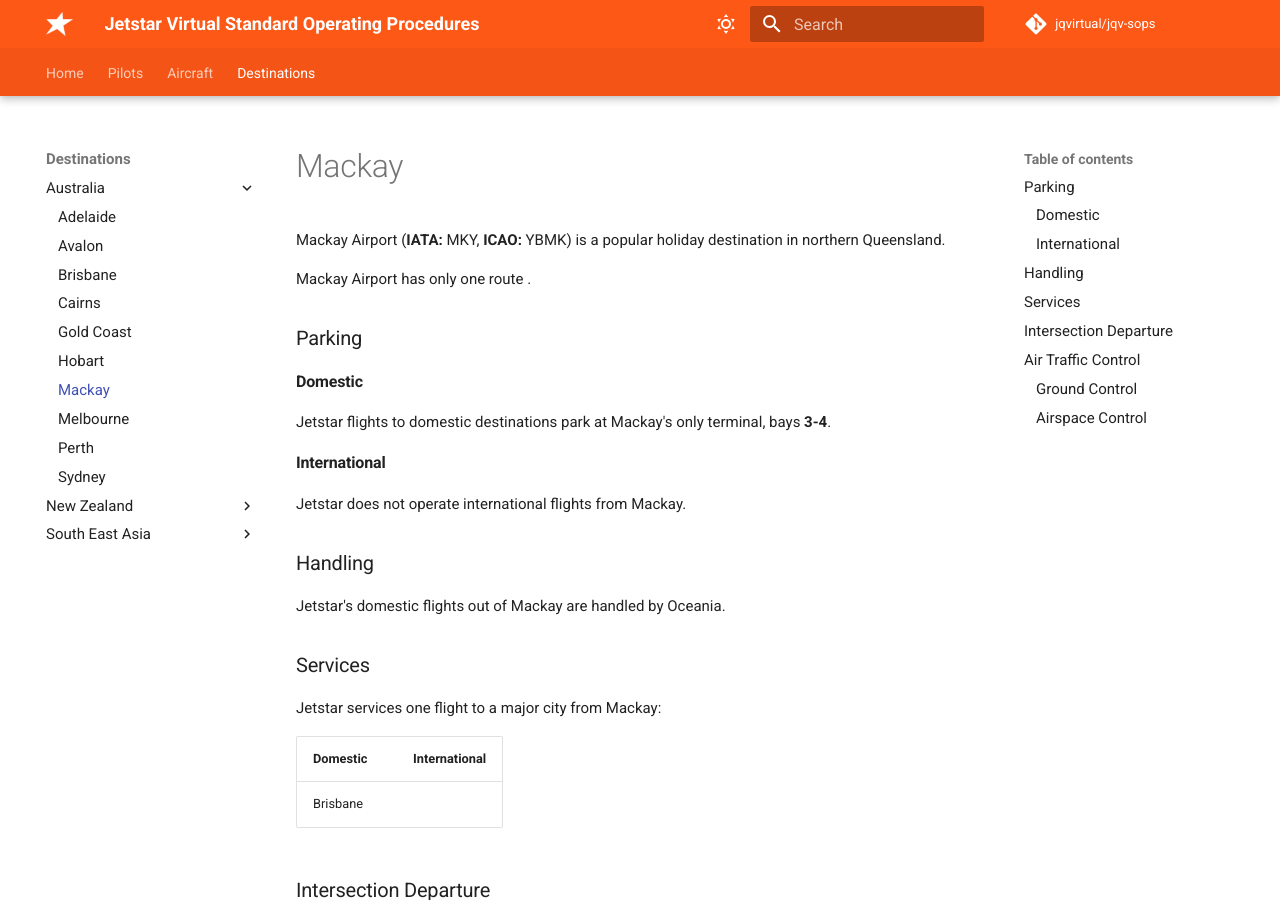
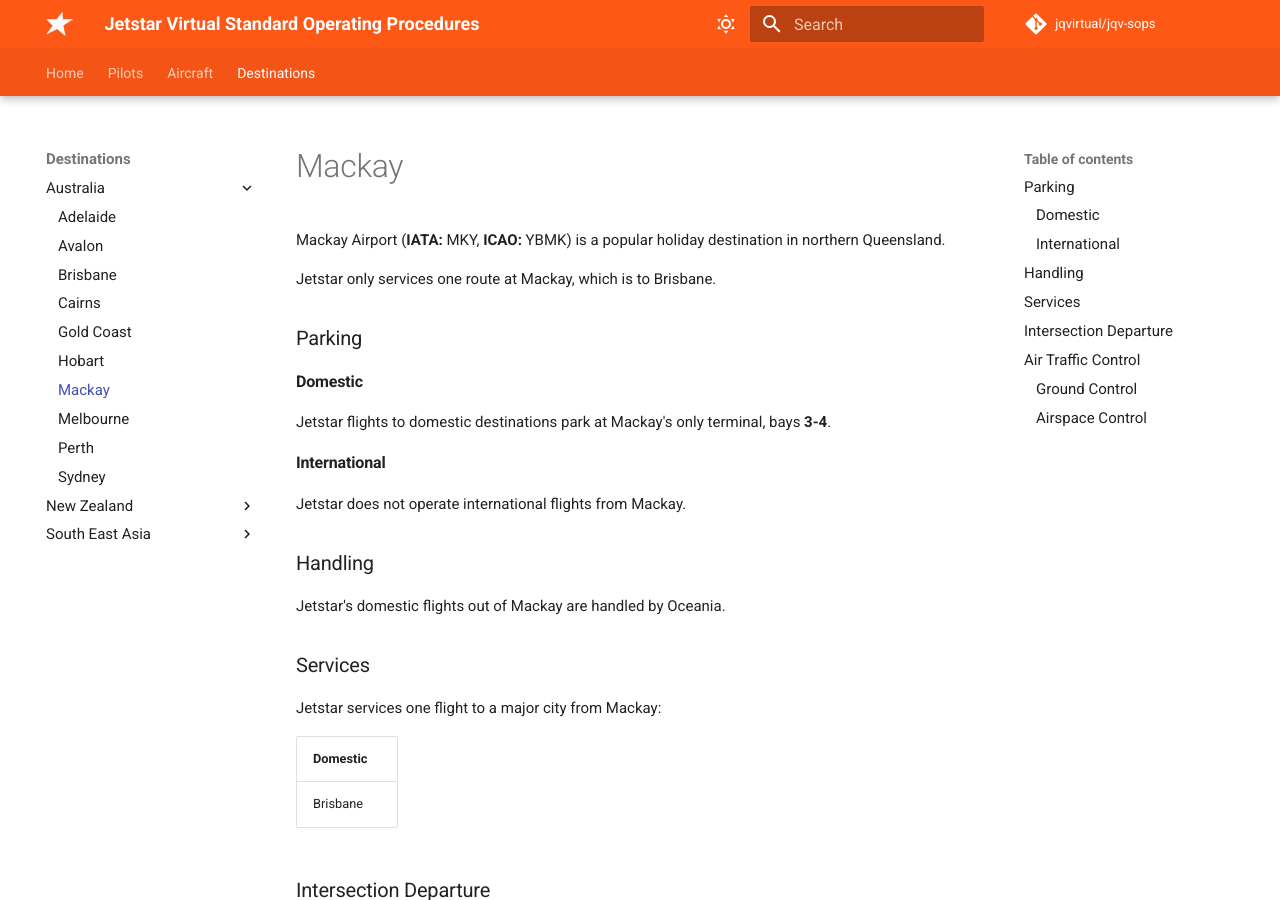
Before and after one commit to jqvirtual/jqv-sops, an MkDocs documentation site: the page built from docs/destinations/Australia/mackay.md, in a window 1280 px wide and 900 px high. Built offline with MkDocs 1.6.1 and Material for MkDocs 9.7.7, drawn with Linux system fonts in a browser that asks for light colours; comment, search, counter and statistics services are not loaded.

Commit message:
Fix grammatical errors & formatting in mackay.md

```diff
--- a/docs/destinations/Australia/mackay.md
+++ b/docs/destinations/Australia/mackay.md
@@ -1,7 +1,7 @@
 # Mackay
 Mackay Airport (**IATA:** MKY, **ICAO:** YBMK) is a popular holiday destination in northern Queensland.
 
-Mackay Airport has only one route .
+Jetstar only services one route at Mackay, which is to Brisbane.
 
 ### Parking
 
@@ -17,9 +17,9 @@ Jetstar's domestic flights out of Mackay are handled by Oceania.
 ### Services
 Jetstar services one flight to a major city from Mackay:
 
-|  Domestic  | International |
-| ---------- | ------------- |
-| Brisbane  |       |
+|  Domestic  |
+| ---------- |
+| Brisbane  |
 
 ### Intersection Departure
 Jetstar's A320/1/neo aircraft can accept intersection departures from either runway at Mackay.
```
